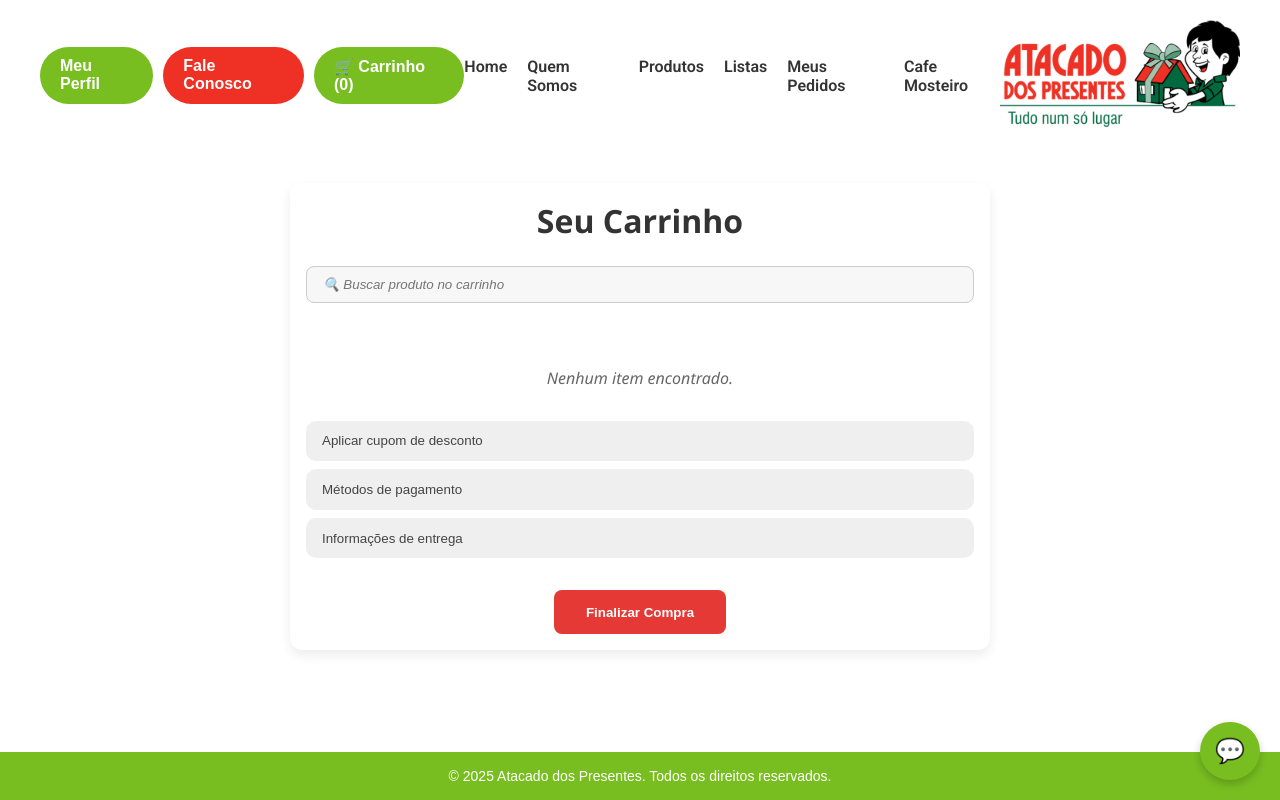
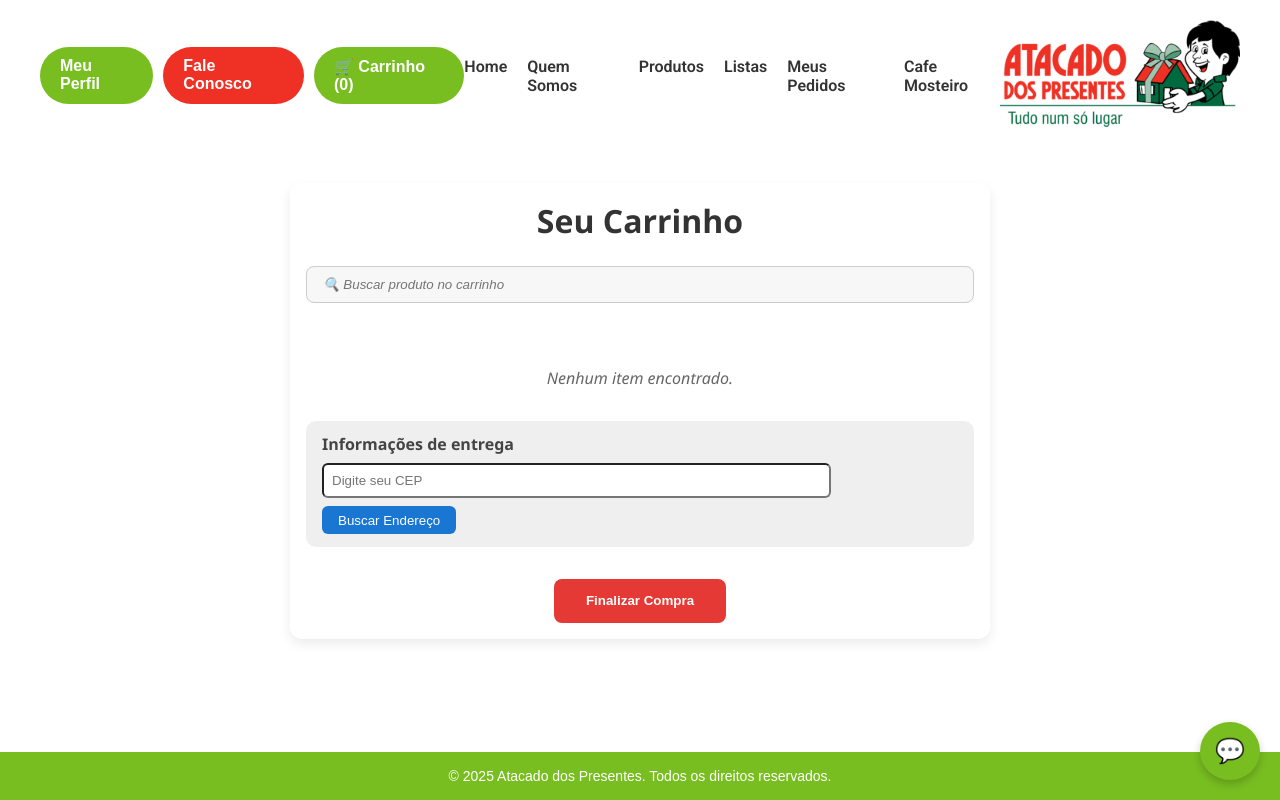
Before and after one commit to Mareaturbo2/pj2-atacado-reactJS, a React (Vite) app in the folder atacado-pj/: page /carrinho in a window 1280 px wide. Built offline with nearby package versions, Linux system fonts and the light colour scheme.

Commit message:
adicionado validação por cep

```diff
--- a/atacado-pj/src/pages/Carrinho/Carrinho.jsx
+++ b/atacado-pj/src/pages/Carrinho/Carrinho.jsx
@@ -6,6 +6,8 @@ import styles from './Carrinho.module.css';
 export default function Carrinho() {
   const { carrinho, removerDoCarrinho } = useCarrinho();
   const [busca, setBusca] = useState('');
+  const [cep, setCep] = useState('');
+  const [endereco, setEndereco] = useState('');
   const navigate = useNavigate();
 
   const carrinhoFiltrado = carrinho.filter((item) =>
@@ -16,6 +18,42 @@ export default function Carrinho() {
     const preco = parseFloat(item.preco.replace('R$', '').replace(',', '.'));
     return soma + preco;
   }, 0);
+
+  const buscarEndereco = async () => {
+    if (cep.length !== 8) {
+      alert('CEP inválido. Deve conter 8 dígitos.');
+      return;
+    }
+
+    try {
+      const response = await fetch(`https://viacep.com.br/ws/${cep}/json/`);
+      const data = await response.json();
+
+      if (data.erro) {
+        alert('CEP não encontrado.');
+        return;
+      }
+
+      const enderecoCompleto = `${data.logradouro}, ${data.bairro} - ${data.localidade} - ${data.uf}`;
+      setEndereco(enderecoCompleto);
+    } catch (error) {
+      alert('Erro ao buscar o endereço.');
+    }
+  };
+
+  const finalizarCompra = () => {
+    if (!endereco || carrinho.length === 0) {
+      alert('Por favor, insira um CEP válido e adicione itens ao carrinho.');
+      return;
+    }
+
+    navigate('/pedido', {
+      state: {
+        carrinho,
+        endereco,
+      },
+    });
+  };
 
   return (
     <div className={styles['carrinho-container']}>
@@ -58,19 +96,28 @@ export default function Carrinho() {
       )}
 
       <div className={styles['acoes']}>
-        <button className={styles['botao-opcao']}>Aplicar cupom de desconto</button>
-        <button className={styles['botao-opcao']}>Métodos de pagamento</button>
-        <button className={styles['botao-opcao']}>Informações de entrega</button>
+        <div className={styles['botao-opcao']}>
+          <p><strong>Informações de entrega</strong></p>
+          <input
+            type="text"
+            placeholder="Digite seu CEP"
+            value={cep}
+            onChange={(e) => setCep(e.target.value.replace(/\D/g, '').slice(0, 8))}
+            style={{ padding: '0.5rem', borderRadius: '6px', marginTop: '0.5rem', width: '80%' }}
+          />
+          <button
+            onClick={buscarEndereco}
+            style={{ marginTop: '0.5rem', backgroundColor: '#1976d2', color: '#fff', border: 'none', borderRadius: '6px', padding: '0.4rem 1rem' }}
+          >
+            Buscar Endereço
+          </button>
+          {endereco && <p style={{ marginTop: '0.5rem', fontSize: '0.9rem', color: '#333' }}>📦 {endereco}</p>}
+        </div>
       </div>
 
       <div className={styles['rodape']}>
-        <button
-            className={styles['btn-finalizar']}
-            onClick={() => {
-              navigate('/pedido'); // redireciona
-            }}
-          >
-            Finalizar Compra
+        <button className={styles['btn-finalizar']} onClick={finalizarCompra}>
+          Finalizar Compra
         </button>
       </div>
     </div>
--- a/atacado-pj/src/pages/Pedido/Pedido.jsx
+++ b/atacado-pj/src/pages/Pedido/Pedido.jsx
@@ -1,20 +1,32 @@
-import React, { useEffect, useState } from 'react';
+import React, { useEffect, useState, useRef } from 'react';
+import { useNavigate, useLocation } from 'react-router-dom';
 import { useCarrinho } from '../../Carrinho/Carrinho';
-import { useNavigate } from 'react-router-dom';
 import styles from './Pedido.module.css';
 
 export default function Pedido() {
-  const { carrinho, limparCarrinho } = useCarrinho();
   const navigate = useNavigate();
+  const location = useLocation();
+  const { carrinho, endereco } = location.state || {};
+  const { limparCarrinho } = useCarrinho();
 
   const [pedidoId, setPedidoId] = useState('');
   const [prazoEntrega, setPrazoEntrega] = useState('');
-  const [itensPedido, setItensPedido] = useState([]);
   const [total, setTotal] = useState(0);
+  const pedidoCriadoRef = useRef(false);
+  const carrinhoLimpo = useRef(false);
 
   useEffect(() => {
-    const idGerado = 'ATC-' + Math.random().toString(36).substr(2, 8).toUpperCase();
-    setPedidoId(idGerado);
+    if (!carrinho || !endereco || carrinho.length === 0) {
+      alert('Informações do pedido incompletas.');
+      navigate('/');
+      return;
+    }
+
+    if (pedidoCriadoRef.current) return;
+    pedidoCriadoRef.current = true;
+
+    const id = 'ATC-' + Math.random().toString(36).substr(2, 8).toUpperCase();
+    setPedidoId(id);
 
     const dias = Math.floor(Math.random() * 3) + 3;
     setPrazoEntrega(`${dias} dias úteis`);
@@ -23,45 +35,55 @@ export default function Pedido() {
       const preco = parseFloat(item.preco.replace('R$', '').replace(',', '.'));
       return soma + preco;
     }, 0);
+    setTotal(totalPedido);
 
-    setTotal(totalPedido);
-    setItensPedido(carrinho);
+    const dataEntrega = new Date();
+    dataEntrega.setDate(dataEntrega.getDate() + dias);
 
     const novoPedido = {
-      id: idGerado,
+      id,
       prazo: `${dias} dias úteis`,
       itens: carrinho,
       total: totalPedido,
-      data: new Date().toISOString(),
+      dataCompra: new Date().toISOString(),
+      dataEntrega: dataEntrega.toISOString(),
+      status: 'Em preparação',
+      endereco,
     };
 
     const pedidosAntigos = JSON.parse(localStorage.getItem('pedidos')) || [];
     localStorage.setItem('pedidos', JSON.stringify([novoPedido, ...pedidosAntigos]));
 
-    limparCarrinho?.();
-  }, []);
+
+    if (!carrinhoLimpo.current) {
+      limparCarrinho?.();
+      carrinhoLimpo.current = true;
+    }
+  }, [carrinho, endereco, navigate, limparCarrinho]);
 
   return (
     <div className={styles['pedido-container']}>
       <h1>✅ Pedido confirmado!</h1>
       <p className={styles['id-pedido']}>Pedido #{pedidoId}</p>
       <p className={styles['prazo']}>Entrega estimada: {prazoEntrega}</p>
+      <p className={styles['total']}>
+        Total pago: <strong>R$ {total.toFixed(2).replace('.', ',')}</strong>
+      </p>
+      <p className={styles['entrega']}>
+        📦 Entrega em: <strong>{endereco}</strong>
+      </p>
 
       <div className={styles['lista-produtos']}>
-        {itensPedido.map((item, index) => (
+        {carrinho.map((item, index) => (
           <div className={styles['item']} key={index}>
             <img src={item.imagem} alt={item.nome} />
             <div className={styles['info']}>
               <p className={styles['nome']}>{item.nome}</p>
-              <p className={styles['preco']}>Preço: {item.preco}</p>
+              <p className={styles['preco']}>{item.preco}</p>
             </div>
           </div>
         ))}
       </div>
-
-      <p className={styles['total']}>
-        Total pago: <strong>R$ {total.toFixed(2).replace('.', ',')}</strong>
-      </p>
 
       <p className={styles['mensagem']}>Obrigado por comprar conosco! 🎁</p>
 
```
